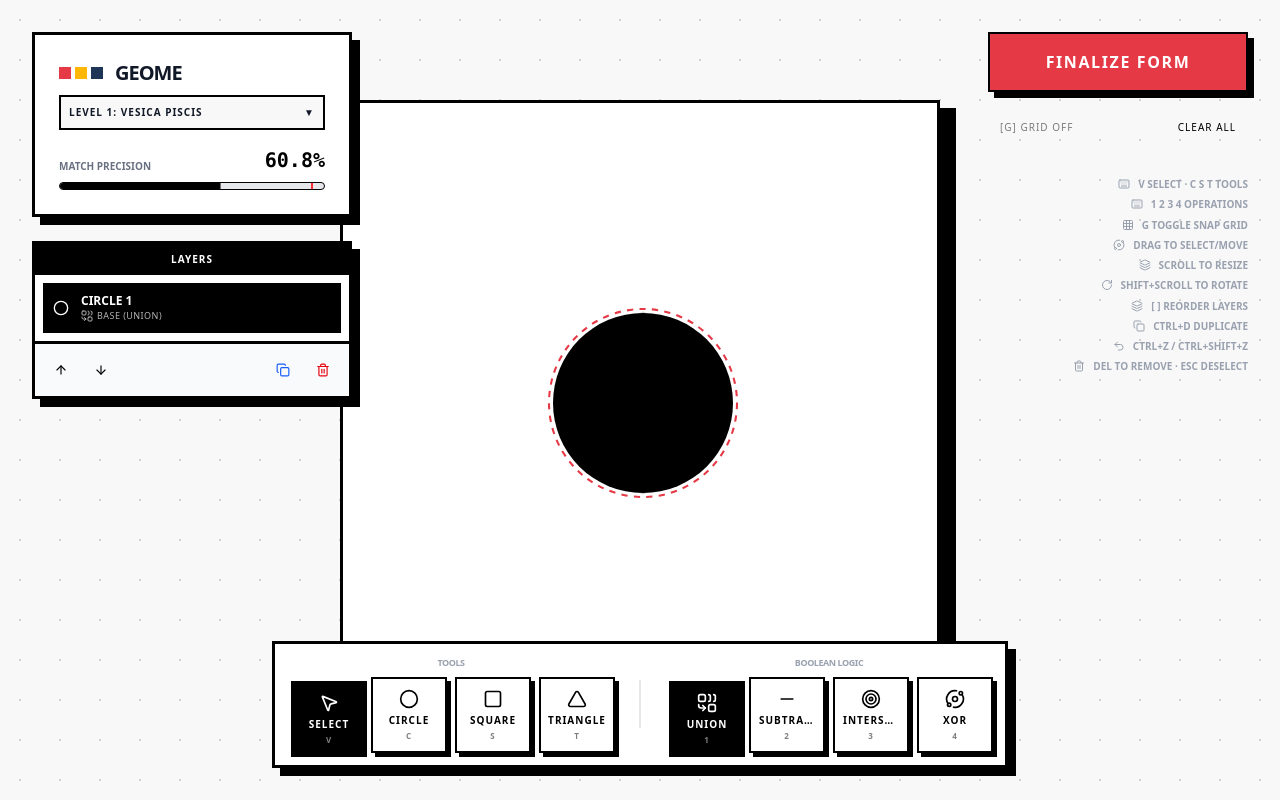
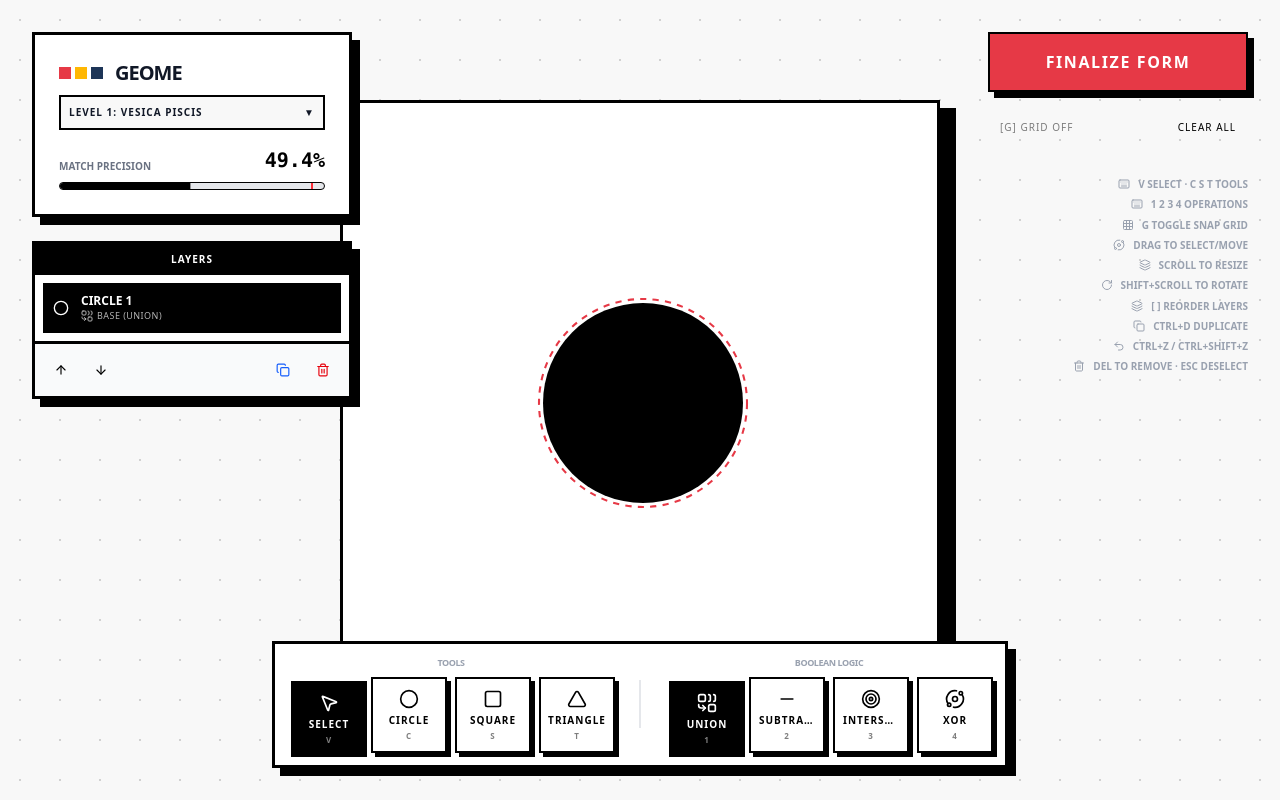
Before and after one commit to zhnuksyh/geome, a React (Vite) app: page / in a window 1280 px wide. Built offline with nearby package versions, Linux system fonts and the light colour scheme.

Commit message:
feat: fluid 40px grid snapping with continuous delta drag

```diff
--- a/src/App.tsx
+++ b/src/App.tsx
@@ -34,7 +34,7 @@ export default function App() {
         type: 'circle',
         x: CANVAS_SIZE / 2,
         y: CANVAS_SIZE / 2,
-        size: 90,
+        size: 100,
         rotation: 0,
         op: 'source-over',
       };
--- a/src/components/CanvasWorkspace.tsx
+++ b/src/components/CanvasWorkspace.tsx
@@ -48,6 +48,7 @@ export function CanvasWorkspace({
   const isDraggingShapesRef = useRef(false);
   const [selectionBox, setSelectionBox] = useState<{ x: number; y: number; w: number; h: number } | null>(null);
   const dragStartPosRef = useRef<{ x: number; y: number } | null>(null);
+  const originalShapesRef = useRef<Map<string, { x: number; y: number }>>(new Map());
   const lastCalcTimeRef = useRef(0);
   const wrapperRef = useRef<HTMLDivElement>(null);
   const [scale, setScale] = useState(1);
@@ -114,8 +115,8 @@ export function CanvasWorkspace({
       ctx.lineWidth = 1;
       ctx.setLineDash([2, 4]); // Dotted grid
       ctx.beginPath();
-      // Draw 20px interval lines
-      for (let i = 0; i <= CANVAS_SIZE; i += 20) {
+      // Draw 40px interval lines offset by 20px to perfectly center on 600px surface (300 center)
+      for (let i = 20; i <= CANVAS_SIZE; i += 40) {
         ctx.moveTo(i, 0);
         ctx.lineTo(i, CANVAS_SIZE);
         ctx.moveTo(0, i);
@@ -272,6 +273,11 @@ export function CanvasWorkspace({
       }
       isDraggingShapesRef.current = true;
       dragStartPosRef.current = { x: mouseX, y: mouseY };
+
+      // Snapshot shapes immediately so continuous dragging scales fluidly directly from these exact origins
+      const newOrig = new Map<string, { x: number; y: number }>();
+      shapes.forEach(s => newOrig.set(s.id, { x: s.x, y: s.y }));
+      originalShapesRef.current = newOrig;
     } else {
       // Clicked empty space
       if (!e.shiftKey) setActiveShapeIds([]); // Clear selection unless shift is held
@@ -322,13 +328,16 @@ export function CanvasWorkspace({
       setShapes((prev) =>
         prev.map((s) => {
           if (activeShapeIds.includes(s.id)) {
-            let finalX = s.x + dx + snapDx;
-            let finalY = s.y + dy + snapDy;
+            const orig = originalShapesRef.current.get(s.id);
+            if (!orig) return s;
 
-            // If grid snapping is on, strictly bind to 20px grid
+            let finalX = orig.x + dx + snapDx;
+            let finalY = orig.y + dy + snapDy;
+
+            // If grid snapping is on, strictly bind to 40px grid (offset by 20px)
             if (showGrid) {
-              finalX = Math.round(finalX / 20) * 20;
-              finalY = Math.round(finalY / 20) * 20;
+              finalX = Math.round((finalX - 20) / 40) * 40 + 20;
+              finalY = Math.round((finalY - 20) / 40) * 40 + 20;
             }
 
             return { ...s, x: finalX, y: finalY };
@@ -410,9 +419,9 @@ export function CanvasWorkspace({
                   activeShape.rotation += e.deltaY > 0 ? 0.08 : -0.08;
                 }
               } else {
-                // If grid is active, snap radius to 10 to lock onto 20 grid width
-                const delta = e.deltaY > 0 ? (showGrid ? -10 : -4) : (showGrid ? 10 : 4);
-                activeShape.size = Math.max(10, activeShape.size + delta);
+                // If grid is active, snap radius to 20 to lock onto 40 grid width
+                const delta = e.deltaY > 0 ? (showGrid ? -20 : -4) : (showGrid ? 20 : 4);
+                activeShape.size = Math.max(20, activeShape.size + delta);
               }
               return activeShape;
             }
--- a/src/game/levels.ts
+++ b/src/game/levels.ts
@@ -74,7 +74,7 @@ export const LEVELS: LevelDef[] = [
         title: "Constructivist Gate",
         targetShapes: [
             { type: 'square', op: 'source-over', x: 300, y: 300, size: 140, rotation: 0 },
-            { type: 'triangle', op: 'source-over', x: 300, y: 160, size: 140, rotation: 0 },
+            { type: 'triangle', op: 'source-over', x: 300, y: 140, size: 140, rotation: 0 },
             { type: 'circle', op: 'destination-out', x: 300, y: 340, size: 80, rotation: 0 }
         ]
     }
```
